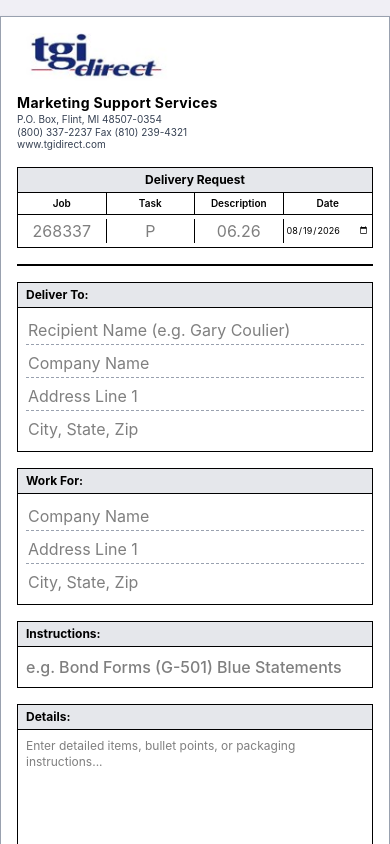
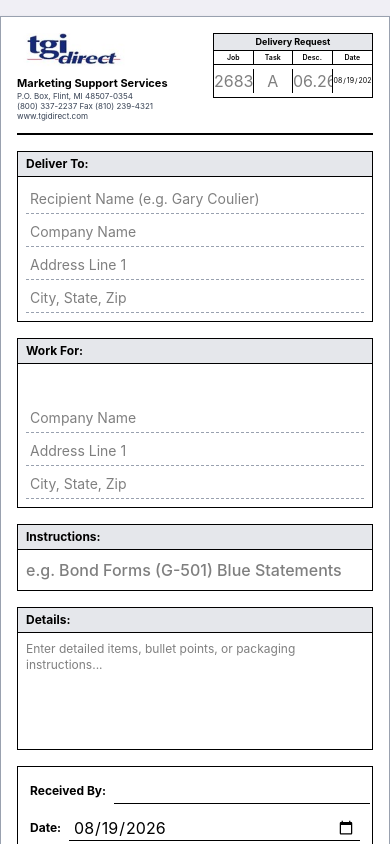
Before and after one commit to CalisaTGI/DriverDeliveryLog, a React (Vite) app: page /delivery-request in a window 390 px wide. Shown: the top 844 px of the page. Built offline with nearby package versions, Linux system fonts and the light colour scheme; a web font is replaced by a local one.

Commit message:
- Fix Delivery Request form formatting on mobile - Use today's date as the default in Driver Delivery Log - Link Driver Delivery Log to Delivery Request to prepopulate Job Number, Task, Date, Driver, Hrs, and Min

```diff
--- a/src/app/pages/DeliveryRequestForm.tsx
+++ b/src/app/pages/DeliveryRequestForm.tsx
@@ -49,20 +49,36 @@ export default function DeliveryRequestForm() {
   const canvasRef = useRef<HTMLCanvasElement | null>(null);
   const [isDrawing, setIsDrawing] = useState(false);
 
-  const [formData, setFormData] = useState<DeliveryFormState>({
-    job: '',
-    task: '',
+  const [formData, setFormData] = useState(() => {
+    const params = new URLSearchParams(window.location.search);
+    const passedDate = params.get('date');
+    const passedDriver = params.get('driver');
+    const passedHrs = params.get('hrs');
+    const passedMin = params.get('min');
+
+    return {
+      job: params.get('job') || '',
+      task: params.get('task') || '',
       description: '',
-    date: getTodayDate(), // Defaults to today, but fully changeable
+      date: passedDate || getTodayDate(), // Grabs log date or defaults to today
       deliverTo: { name: '', company: '', address1: '', address2: '' },
       workFor: { company: '', address1: '', address2: '' },
       instructions: '',
       details: '',
       receivedByName: '',
-    receiveDate: getTodayDate(), // Defaults to today, but fully changeable
+      receiveDate: passedDate || getTodayDate(), // Grabs log date or defaults to today
       clientSignature: '',
-    internalUse: { driver: '', vehicle: '', zone: '', bill: '', hrs: '', min: '', by: '' },
+      internalUse: {
+        driver: passedDriver || '', // Prepopulates the driver field here!
+        vehicle: '',
+        zone: '',
+        bill: '',
+        hrs: passedHrs || '',
+        min: passedMin || '',
+        by: ''
+      },
       clientEmail: ''
+    };
   });
 
   const handleChange = (
@@ -158,7 +174,29 @@ export default function DeliveryRequestForm() {
       if (!response.ok) throw new Error(result.error || 'Failed to save delivery request.');
 
       alert('Delivery request successfully saved!');
-      navigate(-1);
+
+      setFormData({
+        job: '',
+        task: '',
+        description: '',
+        date: getTodayDate(),
+        deliverTo: { name: '', company: '', address1: '', address2: '' },
+        workFor: { company: '', address1: '', address2: '' },
+        instructions: '',
+        details: '',
+        receivedByName: '',
+        receiveDate: getTodayDate(),
+        clientSignature: '',
+        internalUse: { driver: '', vehicle: '', zone: '', bill: '', hrs: '', min: '', by: '' },
+        clientEmail: ''
+      });
+
+      // Clear the signature canvas drawing
+      clearSignature();
+
+      // Redirect back to the driver delivery log
+      navigate('/');
+
     } catch (err: any) {
       console.error(err);
       alert(`Error: ${err.message}`);
@@ -170,33 +208,35 @@ export default function DeliveryRequestForm() {
       <form onSubmit={handleSubmit} className="space-y-4">
 
         {/* HEADER SECTION */}
-        <div className="flex flex-col sm:flex-row justify-between items-start gap-4 border-b-2 border-black pb-4">
-          <div>
-            <img src="/TGI-logo.png" alt="TGI Direct Logo" className="h-14 sm:h-16 object-contain mb-1" />
-            <div className="font-bold text-sm tracking-wide">Marketing Support Services</div>
-            <div className="text-[10px] text-gray-700 leading-tight">
+        <div className="flex flex-row justify-between items-start gap-2 border-b-2 border-black pb-3">
+          <div className="flex-shrink-0">
+            <img src="/TGI-logo.png" alt="TGI Direct Logo" className="h-10 sm:h-12 object-contain mb-1" />
+            <div className="font-bold text-[11px] sm:text-sm leading-tight">Marketing Support Services</div>
+            <div className="text-[8px] sm:text-[10px] text-gray-700 leading-tight">
               P.O. Box, Flint, MI 48507-0354<br />
               (800) 337-2237 Fax (810) 239-4321<br />
               www.tgidirect.com
             </div>
           </div>
 
-          <div className="border border-black w-full sm:w-80 text-center">
-            <div className="bg-gray-200 border-b border-black font-bold py-1 text-xs">Delivery Request</div>
-            <div className="grid grid-cols-4 divide-x divide-black border-b border-black text-[10px] sm:text-[11px]">
-              <div className="py-1 px-0.5 font-semibold">Job</div>
-              <div className="py-1 px-0.5 font-semibold">Task</div>
-              <div className="py-1 px-0.5 font-semibold">Description</div>
-              <div className="py-1 px-0.5 font-semibold">Date</div>
+          <div className="border border-black w-40 sm:w-60 text-center flex-shrink-0">
+            <div className="bg-gray-200 border-b border-black font-bold py-0.5 text-[9px] sm:text-xs">
+              Delivery Request
             </div>
-            <div className="grid grid-cols-4 divide-x divide-black h-8 items-center text-[10px] sm:text-[11px]">
+            <div className="grid grid-cols-4 divide-x divide-black border-b border-black text-[7px] sm:text-[11px]">
+              <div className="py-0.5 px-0.5 font-semibold min-w-0">Job</div>
+              <div className="py-0.5 px-0.5 font-semibold min-w-0">Task</div>
+              <div className="py-0.5 px-0.5 font-semibold min-w-0">Desc.</div>
+              <div className="py-0.5 px-0.5 font-semibold min-w-0">Date</div>
+            </div>
+            <div className="grid grid-cols-4 divide-x divide-black min-h-[2rem] items-center text-[7px] sm:text-[11px]">
               <input
                 type="text"
                 name="job"
                 value={formData.job}
                 onChange={handleChange}
-                placeholder="268337"
-                className="w-full text-center focus:outline-none bg-transparent px-0.5"
+                placeholder="268347"
+                className="w-full min-w-0 text-center focus:outline-none bg-transparent px-0"
                 required
               />
               <input
@@ -204,8 +244,8 @@ export default function DeliveryRequestForm() {
                 name="task"
                 value={formData.task}
                 onChange={handleChange}
-                placeholder="P"
-                className="w-full text-center focus:outline-none bg-transparent px-0.5"
+                placeholder="A"
+                className="w-full min-w-0 text-center focus:outline-none bg-transparent px-0"
               />
               <input
                 type="text"
@@ -213,78 +253,79 @@ export default function DeliveryRequestForm() {
                 value={formData.description}
                 onChange={handleChange}
                 placeholder="06.26"
-                className="w-full text-center focus:outline-none bg-transparent px-0.5"
+                className="w-full min-w-0 text-center focus:outline-none bg-transparent px-0"
               />
               <input
                 type="date"
                 name="date"
                 value={formData.date}
                 onChange={handleChange}
-                className="w-full text-[9px] sm:text-[10px] text-center focus:outline-none bg-transparent px-0.5"
+                className="w-full min-w-0 text-center focus:outline-none bg-transparent px-0 text-[7px] sm:text-[10px] appearance-none [&::-webkit-calendar-picker-indicator]:hidden"
               />
             </div>
           </div>
         </div>
 
         {/* DELIVER TO & WORK FOR BOXES */}
-        <div className="grid grid-cols-1 md:grid-cols-2 gap-4">
-          <div className="border border-black">
+        <div className="flex flex-col md:flex-row gap-4">
+          <div className="border border-black flex flex-col w-full md:w-1/2">
             <div className="bg-gray-200 border-b border-black px-2 py-1 font-bold">Deliver To:</div>
-            <div className="p-2 space-y-1">
+            <div className="p-2 space-y-1 flex-1 flex flex-col justify-between">
               <input
                 type="text"
                 placeholder="Recipient Name (e.g. Gary Coulier)"
                 value={formData.deliverTo.name}
                 onChange={(e) => handleChange(e, 'deliverTo', 'name')}
-                className="w-full border-b border-dashed border-gray-400 focus:outline-none p-0.5"
+                className="w-full border-b border-dashed border-gray-400 focus:outline-none p-1 text-sm bg-transparent"
               />
               <input
                 type="text"
                 placeholder="Company Name"
                 value={formData.deliverTo.company}
                 onChange={(e) => handleChange(e, 'deliverTo', 'company')}
-                className="w-full border-b border-dashed border-gray-400 focus:outline-none p-0.5"
+                className="w-full border-b border-dashed border-gray-400 focus:outline-none p-1 text-sm bg-transparent"
               />
               <input
                 type="text"
                 placeholder="Address Line 1"
                 value={formData.deliverTo.address1}
                 onChange={(e) => handleChange(e, 'deliverTo', 'address1')}
-                className="w-full border-b border-dashed border-gray-400 focus:outline-none p-0.5"
+                className="w-full border-b border-dashed border-gray-400 focus:outline-none p-1 text-sm bg-transparent"
               />
               <input
                 type="text"
                 placeholder="City, State, Zip"
                 value={formData.deliverTo.address2}
                 onChange={(e) => handleChange(e, 'deliverTo', 'address2')}
-                className="w-full focus:outline-none p-0.5"
+                className="w-full border-b border-dashed border-gray-400 focus:outline-none p-1 text-sm bg-transparent"
               />
             </div>
           </div>
 
-          <div className="border border-black">
+          <div className="border border-black flex flex-col w-full md:w-1/2">
             <div className="bg-gray-200 border-b border-black px-2 py-1 font-bold">Work For:</div>
-            <div className="p-2 space-y-1">
+            <div className="p-2 space-y-1 flex-1 flex flex-col justify-between">
+              <div aria-hidden="true" className="p-1 text-sm invisible select-none">Spacer</div>
               <input
                 type="text"
                 placeholder="Company Name"
                 value={formData.workFor.company}
                 onChange={(e) => handleChange(e, 'workFor', 'company')}
-                className="w-full border-b border-dashed border-gray-400 focus:outline-none p-0.5"
+                className="w-full border-b border-dashed border-gray-400 focus:outline-none p-1 text-sm bg-transparent"
               />
               <input
                 type="text"
                 placeholder="Address Line 1"
                 value={formData.workFor.address1}
                 onChange={(e) => handleChange(e, 'workFor', 'address1')}
-                className="w-full border-b border-dashed border-gray-400 focus:outline-none p-0.5"
+                className="w-full border-b border-dashed border-gray-400 focus:outline-none p-1 text-sm bg-transparent"
               />
               <input
                 type="text"
                 placeholder="City, State, Zip"
                 value={formData.workFor.address2}
                 onChange={(e) => handleChange(e, 'workFor', 'address2')}
-                className="w-full focus:outline-none p-0.5"
+                className="w-full border-b border-dashed border-gray-400 focus:outline-none p-1 text-sm bg-transparent"
               />
             </div>
           </div>
--- a/src/app/pages/DriverDeliveryLogPage.tsx
+++ b/src/app/pages/DriverDeliveryLogPage.tsx
@@ -54,7 +54,7 @@ export default function DriverDeliveryLogPage() {
   // Restore initial state from saved active shift draft if present
   const initialDraft = getShiftDraft();
 
-  const [date, setDate] = useState(initialDraft?.date || today);
+  const [date, setDate] = useState(today); // Forces today's date as default on load
   const [driver, setDriver] = useState(initialDraft?.driver || "Dion Lewis");
   const [jobs, setJobs] = useState<Job[]>(
     initialDraft?.jobs && initialDraft.jobs.length > 0
@@ -434,8 +434,8 @@ export default function DriverDeliveryLogPage() {
 
         {/* Job bubbles */}
         {jobs.map((job, i) => (
+          <div key={job.id} className="flex flex-col gap-2">
             <JobBubble
-            key={job.id}
               job={job}
               index={i}
               locationOptions={locationOptions}
@@ -447,6 +447,32 @@ export default function DriverDeliveryLogPage() {
               onChange={(patch) => updateJob(job.id, patch)}
               onDelete={() => deleteJob(job.id)}
            />
+           {/* Button to open Delivery Request prepopulated */}
+           <div className="flex justify-end px-1 mb-2">
+              <button
+                type="button"
+                onClick={() => {
+                let hrs = '';
+                let min = '';
+                if (job.startTime && job.stopTime) {
+                  const [startH, startM] = job.startTime.split(':').map(Number);
+                  const [stopH, stopM] = job.stopTime.split(':').map(Number);
+                  const startTotalMin = startH * 60 + startM;
+                  const stopTotalMin = stopH * 60 + stopM;
+                  const diffMin = Math.max(0, stopTotalMin - startTotalMin);
+                  hrs = Math.floor(diffMin / 60).toString();
+                  min = (diffMin % 60).toString();
+                }
+
+                window.location.href = `/delivery-request?job=${encodeURIComponent(job.jobNumber || '')}&task=${encodeURIComponent(job.task || '')}&date=${encodeURIComponent(date)}&driver=${encodeURIComponent(driver)}&hrs=${encodeURIComponent(hrs)}&min=${encodeURIComponent(min)}`;
+              }}
+                className="inline-flex items-center gap-1.5 px-3 py-1.5 rounded-xl bg-primary/10 hover:bg-primary/20 border border-primary/20 text-primary font-bold text-xs transition-all cursor-pointer shadow-sm"
+              >
+                <FileText size={12} />
+                Fill Delivery Request
+              </button>
+            </div>
+          </div>
         ))}
 
         {/* Add another job */}
```
Also changed, not shown: 1 other file (tests, documents, lock files or other folders). Lines whose indentation alone changed are shown as unchanged.
